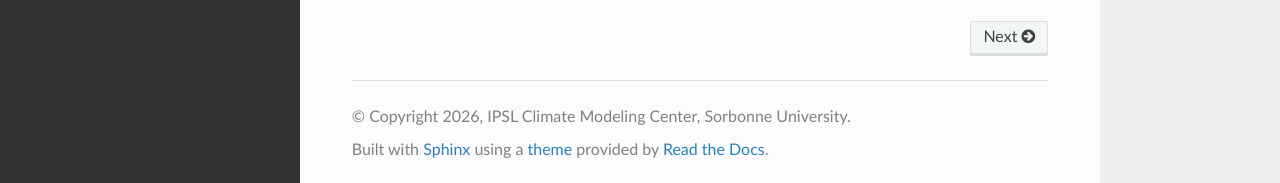
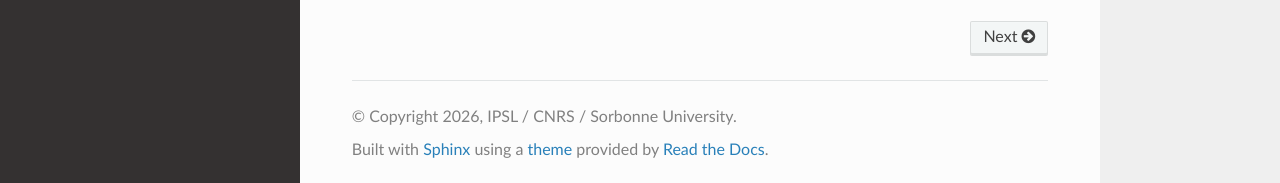
Before and after one commit to kardaneh/IPSL-AID, a Sphinx documentation site: the page built from doc/source/index.rst, in a window 1280 px wide and 900 px high, scrolled down 3616 px. Shown: the part 714-897 px from the top of the window. Built offline with Sphinx 7.4.7 and the Read the Docs theme 3.1.0, drawn with Linux system fonts in a browser that asks for light colours.

Commit message:
fix: copyright in the conf.py is corrected

```diff
--- a/doc/source/conf.py
+++ b/doc/source/conf.py
@@ -6,8 +6,8 @@ PROJECT_ROOT = os.path.abspath(os.path.join(__file__, "../../.."))
 sys.path.insert(0, PROJECT_ROOT)
 
 project = "IPSL-AID"
-copyright = f"{datetime.now().year}, IPSL Climate Modeling Center, Sorbonne University"
-author = "Kazem Ardaneh and IPSL Team"
+copyright = f"{datetime.now().year}, IPSL / CNRS / Sorbonne University"
+author = "Kazem Ardaneh and AID Team"
 release = "0.1.0"
 version = "0.1"
 
```
